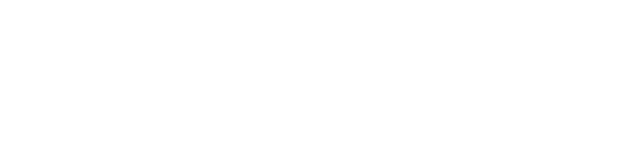
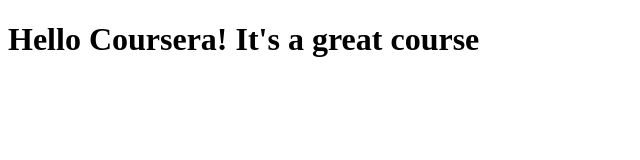
Before and after one commit to DGioi/HTML-CSS-Javascript, a plain HTML site: page site/index.html in a window 1280 px wide. Shown: the whole page, without its empty margins (0-640 px from the left). Drawn offline with Linux system fonts and the light colour scheme.

Commit message:
Small addition to our page content.

```diff
--- a/site/index.html
+++ b/site/index.html
@@ -6,6 +6,6 @@
 	<title>Hello Coursera</title>
 </head>
 <body>
-
+	<h1>Hello Coursera! It's a great course</h1>
 </body>
 </html>
```
